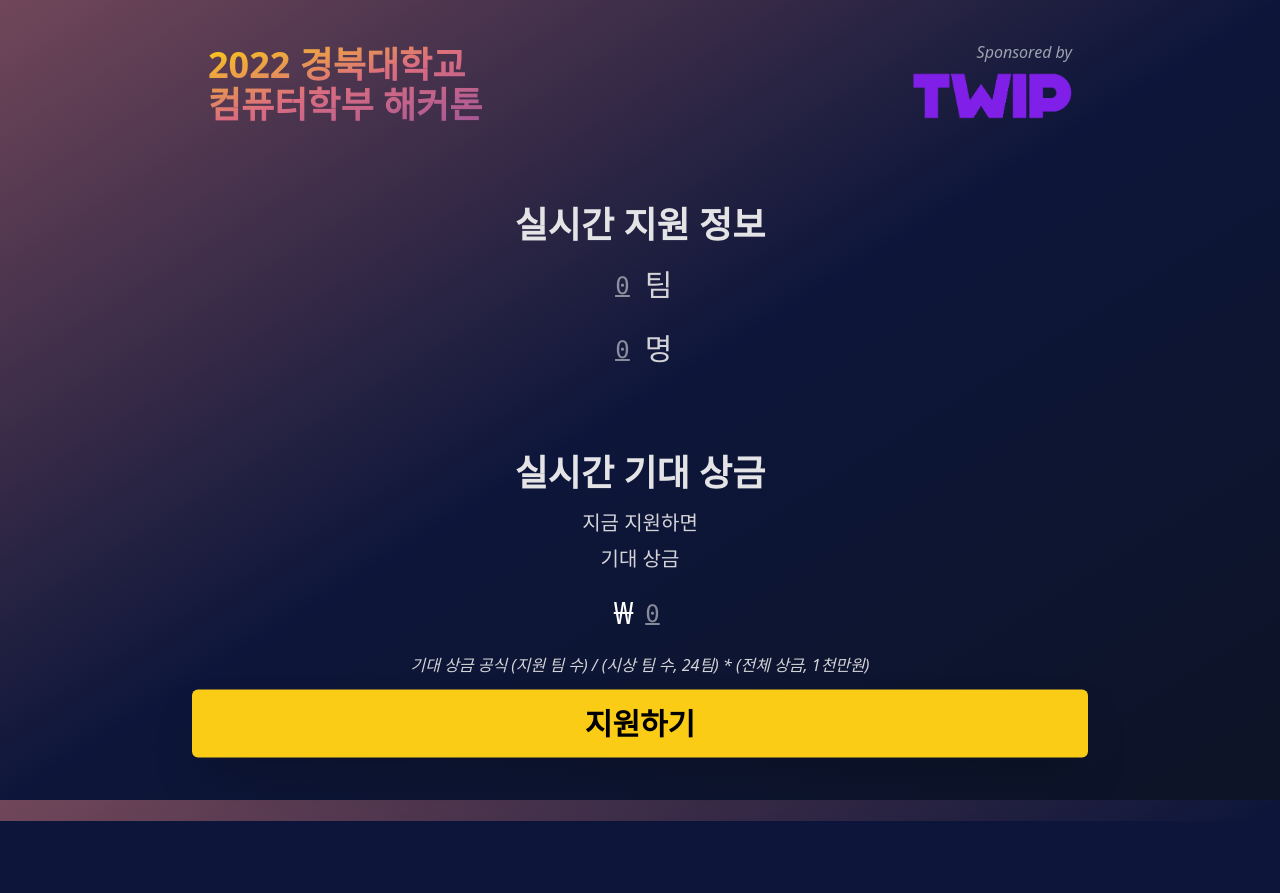
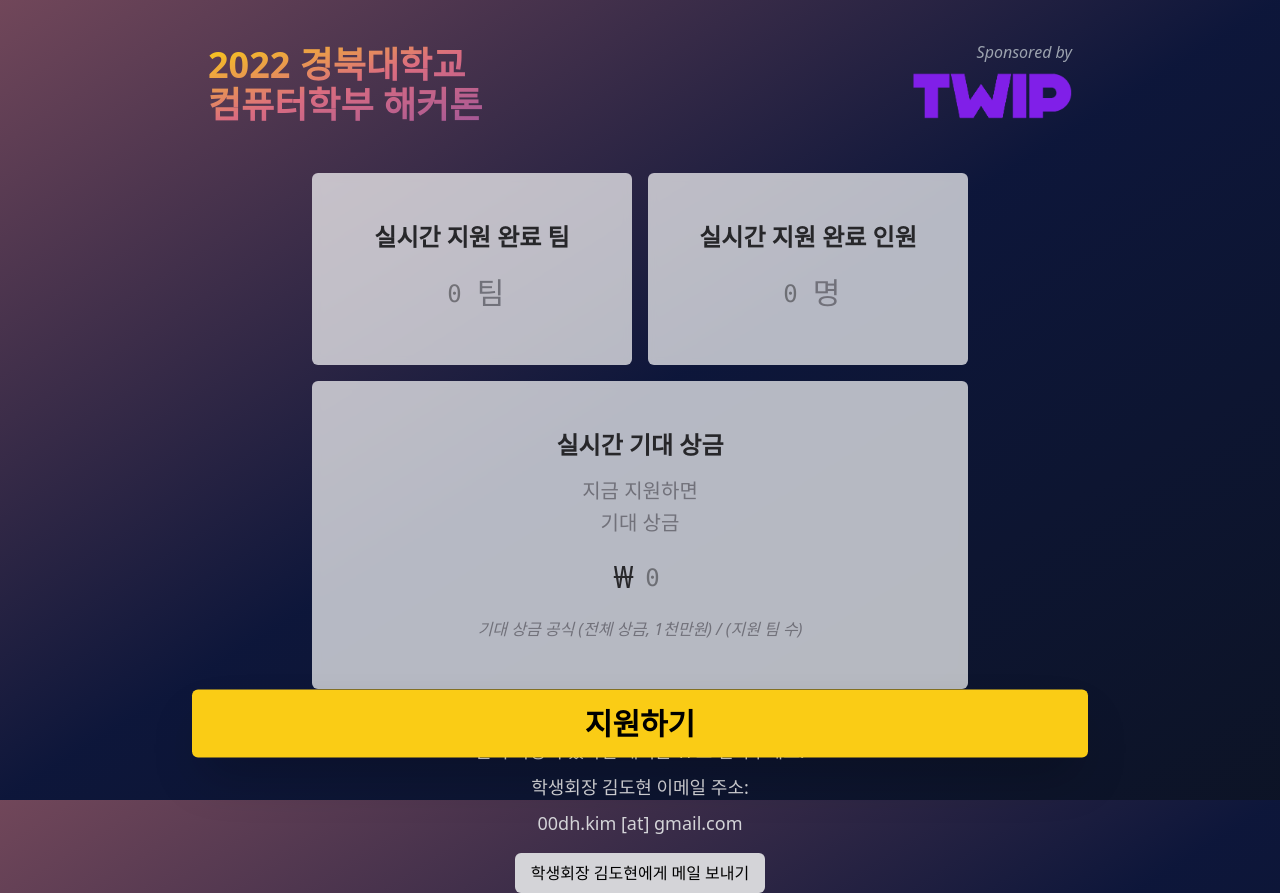
Before and after one commit to chaejunlee/cse-hackathon, a Next.js app: page / in a window 1280 px wide. Before the commit the page ends 821 px from the top, so only its background shows below. Built offline with nearby package versions, Linux system fonts and the light colour scheme; no server answers.

Commit message:
Added: footer + design change

```diff
--- a/src/pages/error.tsx
+++ b/src/pages/error.tsx
@@ -17,23 +17,24 @@ const Error = () => {
 
       <Header />
 
-      <div className="mx-auto container flex flex-col items-center justify-center pt-[30vh] gap-4">
+      <footer className="mx-auto container flex flex-col items-center justify-center pt-[30vh] gap-4">
         <h2 className="text-3xl font-bold md:text-5xl text-zinc-100">
           문제가 발생하였습니다!
         </h2>
-        <p className="text-lg text-zinc-300">
-          문제가 지속되는 경우에는 해커톤 TF로 연락주세요.
-        </p>
-        <p className="text-lg text-zinc-300">
-          학생회장 김도현 이메일 주소: 00dh.kim [at] gmail.com
-        </p>
+        <div className="flex flex-col items-center justify-center gap-2">
+          <p className="text-lg text-zinc-300">
+            문제가 지속되는 경우에는 해커톤 TF로 연락주세요.
+          </p>
+          <p className="text-lg text-zinc-300">학생회장 김도현 이메일 주소:</p>
+          <p className="text-lg text-zinc-300">00dh.kim [at] gmail.com</p>
+        </div>
         <a
           className="px-4 py-2 rounded-md text-zinc-black bg-zinc-300 "
           href="mailto:00dh.kim@gmail.com"
         >
           학생회장 김도현에게 메일 보내기
         </a>
-      </div>
+      </footer>
 
       <div className="fixed flex justify-center left-10 right-10 bottom-10">
         <button
--- a/src/pages/index.tsx
+++ b/src/pages/index.tsx
@@ -1,6 +1,5 @@
 import type { NextPage } from "next";
 import Head from "next/head";
-import Link from "next/link";
 import React, { useEffect, useState } from "react";
 import { clsx } from "clsx";
 import Header from "../components/header";
@@ -37,7 +36,7 @@ function AnimatingNumber({
   return (
     <div
       className={clsx(
-        "font-mono transition-all duration-500 ease-out flex text-white underline justify-end",
+        "font-mono transition-all duration-500 ease-out flex justify-end",
         count === 0
           ? "opacity-50 scale-50"
           : count === number
@@ -53,10 +52,8 @@ function AnimatingNumber({
 function CurrentlyEnrolledTeam({ team }: { team: number }): JSX.Element {
   return (
     <div className="flex flex-row items-end gap-2 text-5xl">
-      <div className="underline">
-        <AnimatingNumber number={team} speed={10} />
-      </div>
-      <p className="self-center text-3xl text-zinc-300">팀</p>
+      <AnimatingNumber number={team} speed={10} />
+      <p className="self-center text-3xl text-zinc-500">팀</p>
     </div>
   );
 }
@@ -68,10 +65,8 @@ function CurrentlyEnrolledPeople({
 }): JSX.Element {
   return (
     <div className="flex flex-row items-end gap-2 text-5xl">
-      <div className="underline ">
-        <AnimatingNumber number={applicant} speed={8} />
-      </div>
-      <p className="self-center text-3xl text-zinc-300">명</p>
+      <AnimatingNumber number={applicant} speed={8} />
+      <p className="self-center text-3xl text-zinc-500">명</p>
     </div>
   );
 }
@@ -96,52 +91,81 @@ const Home: NextPage = () => {
 
       <Header />
 
-      <main className="flex flex-col items-center justify-center max-w-2xl mx-auto pb-36">
-        <section className="pt-12 mx-auto w-fit md:pt-20">
-          <div className="flex flex-col items-center justify-center gap-4 mx-auto w-fit text-zinc-500">
-            <h2 className="flex justify-center px-4 text-4xl font-semibold">
-              <span className="w-fit text-zinc-200">실시간 지원 정보</span>
+      <main className="flex flex-col items-center justify-center max-w-2xl gap-4 mx-auto">
+        <section className="flex flex-col w-full gap-4 px-2 pt-4 md:pt-12 md:flex-row">
+          <div className="flex flex-col items-center justify-center w-full gap-4 py-6 mx-auto rounded-md md:py-12 bg-white/70 backdrop-blur-sm text-zinc-500">
+            <h2 className="flex justify-center px-4 text-2xl font-semibold">
+              <span className="w-fit text-zinc-800">실시간 지원 완료 팀</span>
             </h2>
             <div className="flex flex-col gap-2 px-4 mx-auto md:flex-row">
-              <div className="flex flex-col items-center gap-4 text-xl font-medium text-zinc-300 grow">
+              <div className="flex flex-col items-center gap-4 text-xl font-medium text-zinc-800">
                 <CurrentlyEnrolledTeam
                   team={isLoading ? -1 : data?.team || 0}
                 />
+              </div>
+            </div>
+          </div>
+          <div className="flex flex-col items-center justify-center w-full gap-4 py-6 mx-auto rounded-md md:py-12 bg-white/70 backdrop-blur-sm text-zinc-500">
+            <h2 className="flex justify-center px-4 text-2xl font-semibold">
+              <span className="w-fit text-zinc-800">실시간 지원 완료 인원</span>
+            </h2>
+            <div className="flex flex-col gap-2 px-4 mx-auto md:flex-row">
+              <div className="flex flex-col items-center gap-4 text-xl font-medium text-zinc-800">
                 <CurrentlyEnrolledPeople
                   applicant={isLoading ? -1 : data?.applicant || 0}
                 />
               </div>
             </div>
           </div>
-          <div className="flex flex-col items-center justify-center gap-4 pt-12 mx-auto md:pt-20 w-fit text-zinc-500">
-            <h2 className="flex justify-center px-4 text-4xl font-semibold">
-              <span className="w-fit text-zinc-200">실시간 기대 상금</span>
+        </section>
+        <div className="flex items-center justify-center w-full gap-4 px-2 mx-auto rounded-md text-zinc-500">
+          <div className="flex flex-col items-center justify-center w-full gap-4 py-6 rounded-md md:py-12 bg-white/70 backdrop-blur-sm">
+            <h2 className="flex justify-center text-2xl font-semibold">
+              <span className="w-fit text-zinc-800">실시간 기대 상금</span>
             </h2>
-            <div className="flex flex-col items-center justify-center gap-2 text-xl w-fit md:flex-col text-zinc-300">
+            <div className="flex flex-col items-center justify-center gap-1 text-xl w-fit md:flex-col text-zinc-500">
               <p className="block md:inline w-fit">지금 지원하면</p>
               <p className="block md:inline w-fit">기대 상금</p>
             </div>
-            <div className="flex flex-row gap-1 text-5xl font-medium text-white">
+            <div className="flex flex-row gap-1 text-5xl font-medium text-zinc-800">
               <p className="self-center text-3xl">₩</p>
               <AnimatingNumber
                 number={Math.floor(
-                  (isLoading
+                  isLoading
                     ? -1
-                    : (typeof data === "undefined" ? 1 : data.team) / 24) *
-                    10000000
+                    : typeof data === "undefined"
+                    ? 1
+                    : 10000000 / data.team
                 )}
                 speed={2}
               />
             </div>
-            <div className="flex flex-col items-center justify-center gap-1 italic md:flex-row text-zinc-300">
+            <div className="flex flex-col items-center justify-center gap-1 italic md:flex-row text-zinc-500">
               <p className="block md:inline w-fit">기대 상금 공식</p>
               <p className="block md:inline w-fit font-extralight">
-                (지원 팀 수) / (시상 팀 수, 24팀) * (전체 상금, 1천만원)
+                (전체 상금, 1천만원) / (지원 팀 수)
               </p>
             </div>
           </div>
-        </section>
+        </div>
       </main>
+
+      <footer className="container flex flex-col items-center justify-center gap-4 pt-12 mx-auto pb-44 md:pb-0">
+        <div className="flex flex-col items-center justify-center gap-2">
+          <p className="text-lg text-zinc-300">
+            문의 사항이 있다면 해커톤 TF로 연락주세요.
+          </p>
+          <p className="text-lg text-zinc-300">학생회장 김도현 이메일 주소:</p>
+          <p className="text-lg text-zinc-300">00dh.kim [at] gmail.com</p>
+        </div>
+        <a
+          className="px-4 py-2 rounded-md text-zinc-black bg-zinc-300 "
+          href="mailto:00dh.kim@gmail.com"
+        >
+          학생회장 김도현에게 메일 보내기
+        </a>
+      </footer>
+
       <Button>지원하기</Button>
     </>
   );
--- a/src/pages/success.tsx
+++ b/src/pages/success.tsx
@@ -36,7 +36,7 @@ const Success = () => {
 
       <Header />
 
-      <div className="mx-auto container flex flex-col items-center justify-center py-[30vh] gap-4 overflow-hidden">
+      <footer className="mx-auto container flex flex-col items-center justify-center py-[30vh] gap-4 overflow-hidden">
         <Confetti active={showConfetti} config={config} />
         <h2 className="text-3xl font-bold md:text-5xl text-zinc-100">
           신청이 완료되었습니다!
@@ -54,7 +54,7 @@ const Success = () => {
         >
           학생회장 김도현에게 메일 보내기
         </a>
-      </div>
+      </footer>
     </>
   );
 };
```
